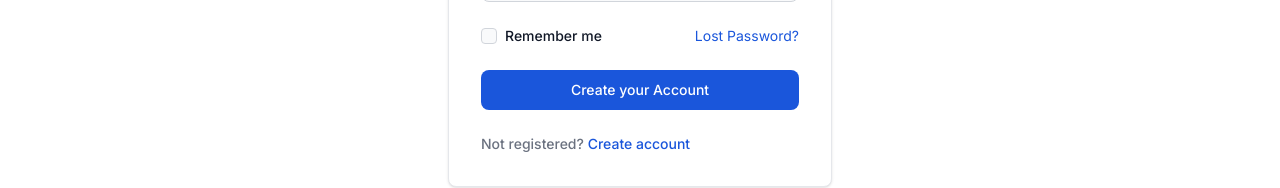
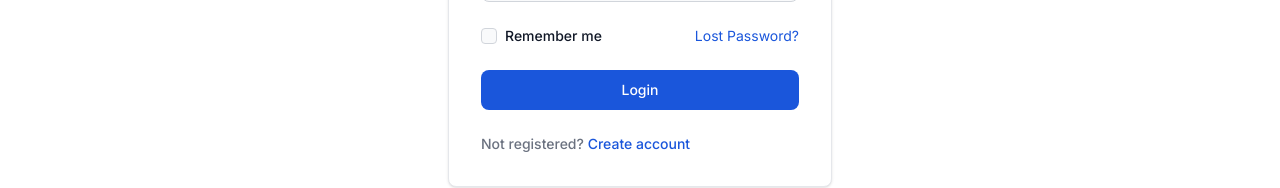
Before and after one commit to reft-natan-m/reft, a Next.js app in the folder frontend/: page /auth/signin in a window 1280 px wide. Shown: the part 498-686 px from the top of the page. Built offline with nearby package versions, Linux system fonts and the light colour scheme.

Commit message:
Fixed login button on sign in form
Fixed the submit button so it says login instead of create account

```diff
--- a/frontend/app/ui/SigninForm.tsx
+++ b/frontend/app/ui/SigninForm.tsx
@@ -96,7 +96,7 @@ function SigninForm() {
         </div>
         <input
           type="submit"
-          value="Create your Account"
+          value="Login"
           className="w-full text-white bg-blue-700 hover:bg-blue-800 focus:ring-4 focus:outline-none focus:ring-blue-300 font-medium rounded-lg text-sm px-5 py-2.5 text-center dark:bg-blue-600 dark:hover:bg-blue-700 dark:focus:ring-blue-800"
         />
         <div className="text-sm font-medium text-gray-500 dark:text-gray-300">
```
Also changed, not shown: 2 other files (tests, documents, lock files or other folders).
